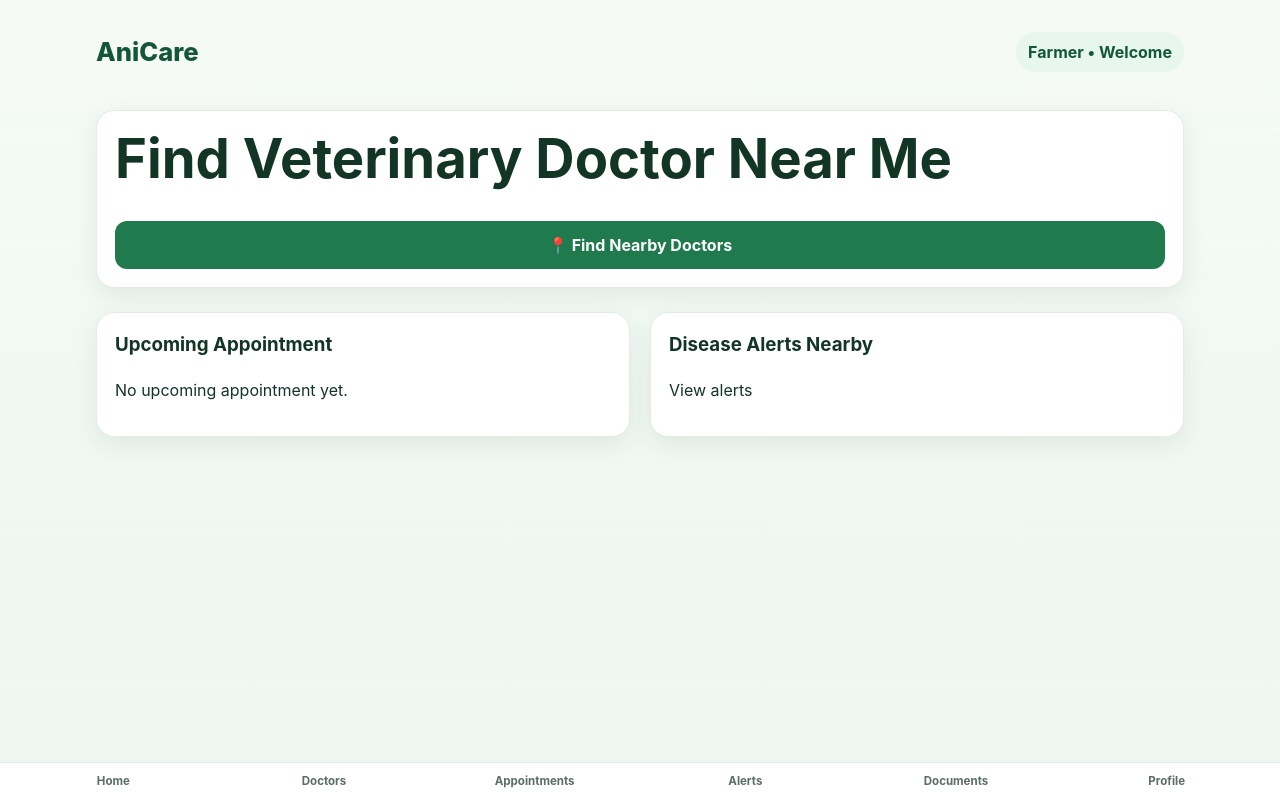
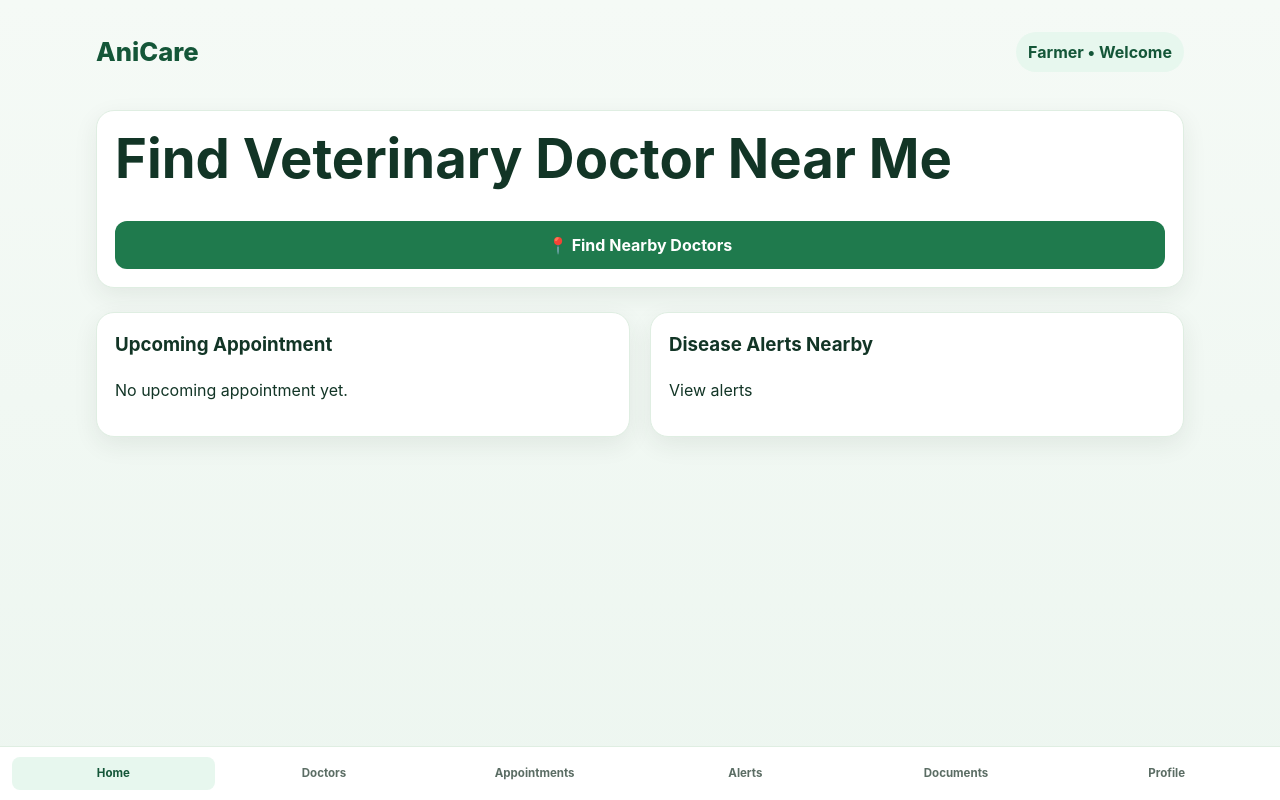
Before and after one commit to omkarshinde410/AniCare, a React (Vite) app: page /farmer in a window 1280 px wide. Built offline with nearby package versions, Linux system fonts and the light colour scheme; no server answers.

Commit message:
Keep farmer and doctor navigation fixed

```diff
--- a/src/App.tsx
+++ b/src/App.tsx
@@ -1,4 +1,4 @@
-import { BrowserRouter, Routes, Route, Navigate } from 'react-router-dom'
+import { BrowserRouter, Routes, Route, Navigate, NavLink, useLocation } from 'react-router-dom'
 import LandingPage from './pages/LandingPage'
 import LoginPage from './pages/LoginPage'
 import RegisterPage from './pages/RegisterPage'
@@ -14,9 +14,40 @@ import ProfilePage from './pages/ProfilePage'
 import BookAppointmentPage from './pages/BookAppointmentPage'
 import DoctorApprovalPage from './pages/DoctorApprovalPage'
 
+function ModuleBottomNav() {
+  const { pathname } = useLocation()
+  const farmerLinks = [
+    { to: '/farmer', label: 'Home', end: true },
+    { to: '/farmer/doctors', label: 'Doctors' },
+    { to: '/farmer/appointments', label: 'Appointments' },
+    { to: '/farmer/alerts', label: 'Alerts' },
+    { to: '/farmer/documents', label: 'Documents' },
+    { to: '/farmer/profile', label: 'Profile' },
+  ]
+  const doctorLinks = [
+    { to: '/doctor', label: 'Home', end: true },
+    { to: '/doctor/appointments', label: 'Appointments' },
+    { to: '/doctor/documents', label: 'Documents' },
+  ]
+  const links = pathname.startsWith('/farmer') ? farmerLinks : pathname.startsWith('/doctor') ? doctorLinks : null
+
+  if (!links) return null
+
+  return (
+    <nav className={`bottom-nav ${pathname.startsWith('/doctor') ? 'doctor-bottom-nav' : ''}`} aria-label="Main navigation">
+      {links.map((link) => (
+        <NavLink key={link.to} to={link.to} end={link.end}>
+          {link.label}
+        </NavLink>
+      ))}
+    </nav>
+  )
+}
+
 function App() {
   return (
     <BrowserRouter>
+      <ModuleBottomNav />
       <Routes>
         <Route path="/" element={<LandingPage />} />
         <Route path="/login" element={<LoginPage />} />
@@ -32,6 +63,7 @@ function App() {
         <Route path="/doctor" element={<DoctorDashboard />} />
         <Route path="/doctor/appointments" element={<AppointmentsPage />} />
         <Route path="/doctor/approvals" element={<AppointmentsPage />} />
+        <Route path="/doctor/documents" element={<DocumentsPage />} />
         <Route path="/admin" element={<AdminDashboard />} />
         <Route path="/admin/doctor-approvals" element={<DoctorApprovalPage />} />
         <Route path="*" element={<Navigate to="/" replace />} />
--- a/src/index.css
+++ b/src/index.css
@@ -166,6 +166,7 @@ input, select {
 .document-form, .payment-form { margin-top: 16px; padding-top: 16px; border-top: 1px solid var(--border); }
 .bottom-nav {
   position: fixed;
+  z-index: 1000;
   left: 0;
   right: 0;
   bottom: 0;
@@ -181,6 +182,15 @@ input, select {
   font-size: 0.72rem;
   color: var(--muted);
   font-weight: 700;
+  padding: 8px 4px;
+  border-radius: 8px;
+}
+.bottom-nav a.active {
+  color: var(--green-dark);
+  background: var(--green-soft);
+}
+.doctor-bottom-nav {
+  grid-template-columns: repeat(3, minmax(0, 1fr));
 }
 .mini-card {
   background: var(--green-soft);
--- a/src/pages/FarmerDashboard.tsx
+++ b/src/pages/FarmerDashboard.tsx
@@ -45,14 +45,6 @@ export default function FarmerDashboard() {
         </div>
       </section>
 
-      <nav className="bottom-nav">
-        <Link to="/farmer">Home</Link>
-        <Link to="/farmer/doctors">Doctors</Link>
-        <Link to="/farmer/appointments">Appointments</Link>
-        <Link to="/farmer/alerts">Alerts</Link>
-        <Link to="/farmer/documents">Documents</Link>
-        <Link to="/farmer/profile">Profile</Link>
-      </nav>
     </main>
   )
 }
```
